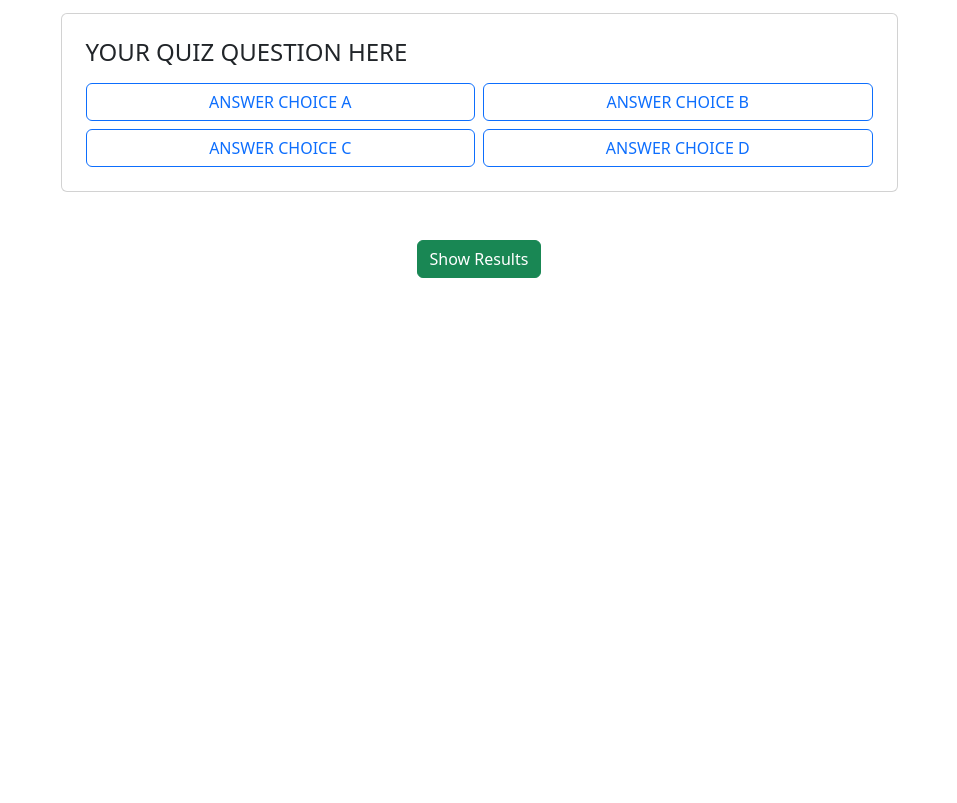
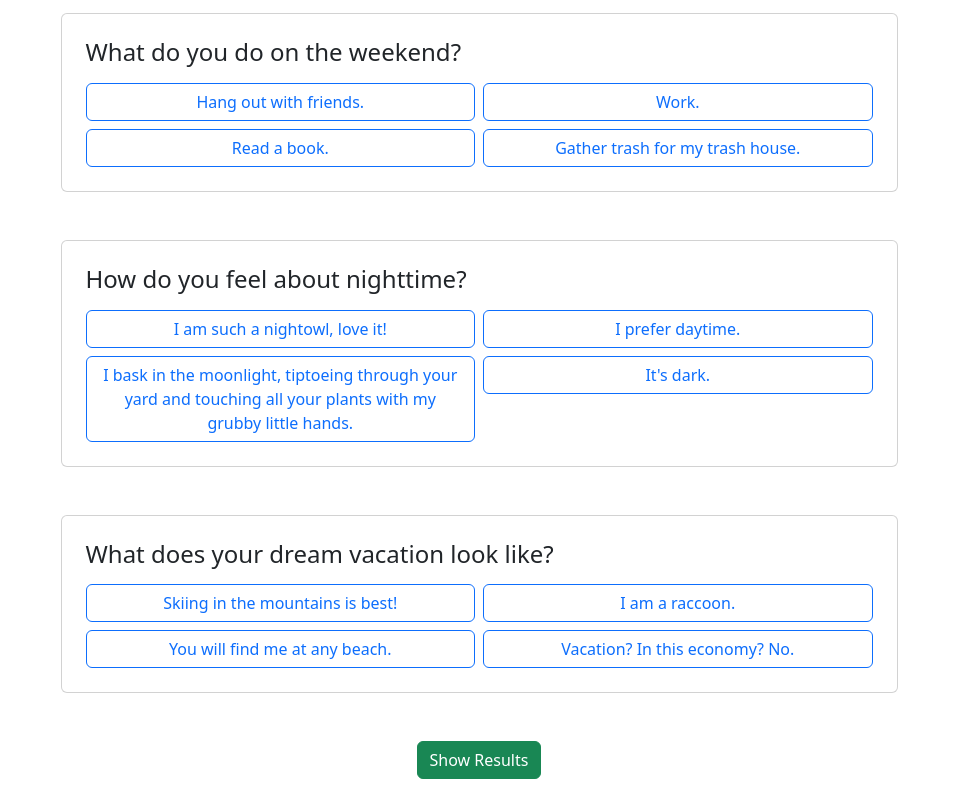
Before and after one commit to skelley26/COMPSVII-A8, a plain HTML site: page index.html in a window 1280 px wide. Shown: the part 91-894 px from the top of the page, without its empty margins (161-1118 px from the left). Before the commit the page ends 800 px from the top, so only its background shows below. Drawn offline with nearby package versions, Linux system fonts and the light colour scheme.

Commit message:
basic setup of questionaire index.html

```diff
--- a/index.html
+++ b/index.html
@@ -9,29 +9,68 @@
     <link rel="stylesheet" href ="./css/style.css">
 </head>
 <body>
-    <h1 class="text-center mt-4">YOUR QUIZ TITLE HERE</h1>
+    <h1 class="text-center mt-4">Are you secretly three raccoons in a trenchcoat?</h1>
 
     <!-- Start quiz element -->
     <div class="container d-flex justify-content-center" id="question-1">
       <div class="card my-4 p-4 question-block" style="width: 75%;">
-        <h4 class="mb-3">YOUR QUIZ QUESTION HERE</h4>
+        <h4 class="mb-3">What do you do on the weekend?</h4>
         <div class="row g-2">
           <div class="col-6">
-            <button class="btn btn-outline-primary w-100 answer-btn" data-answer="A">ANSWER CHOICE A</button>
+            <button class="btn btn-outline-primary w-100 answer-btn" data-answer="A">Hang out with friends.</button>
           </div>
           <div class="col-6">
-            <button class="btn btn-outline-primary w-100 answer-btn" data-answer="B">ANSWER CHOICE B</button>
+            <button class="btn btn-outline-primary w-100 answer-btn" data-answer="B">Work.</button>
           </div>
           <div class="col-6">
-            <button class="btn btn-outline-primary w-100 answer-btn" data-answer="C">ANSWER CHOICE C</button>
+            <button class="btn btn-outline-primary w-100 answer-btn" data-answer="C">Read a book.</button>
           </div>
           <div class="col-6">
-            <button class="btn btn-outline-primary w-100 answer-btn" data-answer="D">ANSWER CHOICE D</button>
+            <button class="btn btn-outline-primary w-100 answer-btn" data-answer="D">Gather trash for my trash house.</button>
           </div>
         </div>
       </div>
     </div>
 
+    <div class="container d-flex justify-content-center" id="question-2">
+      <div class="card my-4 p-4 question-block" style="width: 75%;">
+        <h4 class="mb-3">How do you feel about nighttime?</h4>
+        <div class="row g-2">
+          <div class="col-6">
+            <button class="btn btn-outline-primary w-100 answer-btn" data-answer="A">I am such a nightowl, love it!</button>
+          </div>
+          <div class="col-6">
+            <button class="btn btn-outline-primary w-100 answer-btn" data-answer="B">I prefer daytime.</button>
+          </div>
+          <div class="col-6">
+            <button class="btn btn-outline-primary w-100 answer-btn" data-answer="C">I bask in the moonlight, tiptoeing through your yard and touching all your plants with my grubby little hands.</button>
+          </div>
+          <div class="col-6">
+            <button class="btn btn-outline-primary w-100 answer-btn" data-answer="D">It's dark.</button>
+          </div>
+        </div>
+      </div>
+    </div>
+
+    <div class="container d-flex justify-content-center" id="question-3">
+      <div class="card my-4 p-4 question-block" style="width: 75%;">
+        <h4 class="mb-3">What does your dream vacation look like?</h4>
+        <div class="row g-2">
+          <div class="col-6">
+            <button class="btn btn-outline-primary w-100 answer-btn" data-answer="A">Skiing in the mountains is best!</button>
+          </div>
+          <div class="col-6">
+            <button class="btn btn-outline-primary w-100 answer-btn" data-answer="B">I am a raccoon.</button>
+          </div>
+          <div class="col-6">
+            <button class="btn btn-outline-primary w-100 answer-btn" data-answer="C">You will find me at any beach.</button>
+          </div>
+          <div class="col-6">
+            <button class="btn btn-outline-primary w-100 answer-btn" data-answer="D">Vacation? In this economy? No.</button>
+          </div>
+        </div>
+      </div>
+    </div>
 
 
     <!-- End quiz element -->
```
